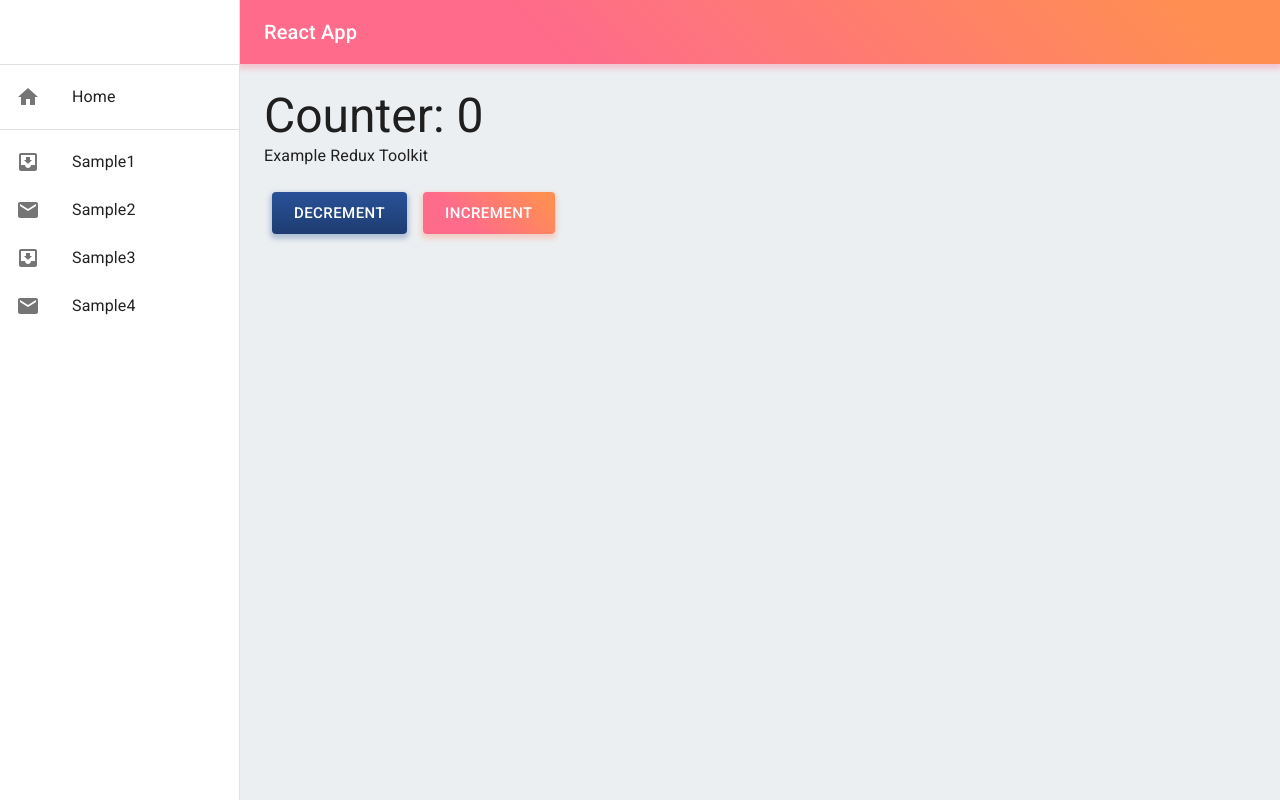
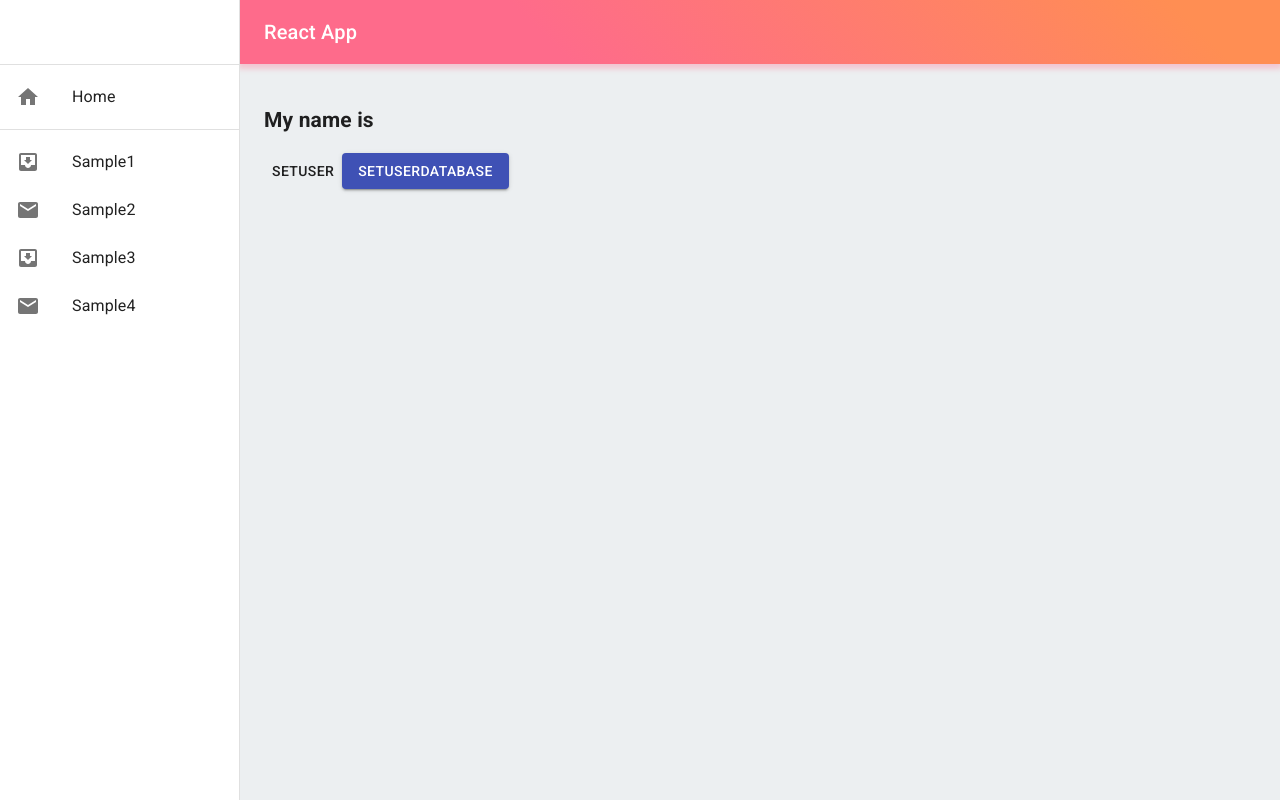
Before and after one commit to eleline/React-App-Template, a React (Create React App) app: page /counter in a window 1280 px wide. Built offline with nearby package versions, Linux system fonts and the light colour scheme.

Commit message:
ディレクトリ構造の修正

```diff
--- a/src/components/App/index.tsx
+++ b/src/components/App/index.tsx
@@ -1,69 +1,16 @@
 import React from 'react';
 import Counter from '../Counter';
+import UserList from '../UserList';
 import CustomDrawer from '../CustomDrawer';
 import { StylesProvider } from '@material-ui/styles';
-import {
-	createStyles,
-	makeStyles,
-	useTheme,
-	Theme,
-} from '@material-ui/core/styles';
-import AppBar from '@material-ui/core/AppBar';
+import { useTheme } from '@material-ui/core/styles';
 import Toolbar from '@material-ui/core/Toolbar';
 import Drawer from '@material-ui/core/Drawer';
 import Hidden from '@material-ui/core/Hidden';
 import Typography from '@material-ui/core/Typography';
 import IconButton from '@material-ui/core/IconButton';
 import MenuIcon from '@material-ui/icons/Menu';
-import blueGrey from '@material-ui/core/colors/blueGrey';
-import styled from 'styled-components';
-
-const drawerWidth = 240;
-
-const useStyles = makeStyles((theme: Theme) =>
-	createStyles({
-		root: {
-			display: 'flex',
-		},
-		drawer: {
-			[theme.breakpoints.up('sm')]: {
-				width: drawerWidth,
-				flexShrink: 0,
-			},
-		},
-		appBar: {
-			[theme.breakpoints.up('sm')]: {
-				width: `calc(100% - ${drawerWidth}px)`,
-				marginLeft: drawerWidth,
-			},
-		},
-		menuButton: {
-			marginRight: theme.spacing(2),
-			[theme.breakpoints.up('sm')]: {
-				display: 'none',
-			},
-		},
-		toolbar: theme.mixins.toolbar,
-		drawerPaper: {
-			width: drawerWidth,
-		},
-		content: {
-			flexGrow: 1,
-			padding: theme.spacing(3),
-		},
-	}),
-);
-
-const backgroundColor = blueGrey[50];
-const CustomAppBar = styled(AppBar)`
-	background: linear-gradient(45deg, #fe6b8b 30%, #ff8e53 90%);
-	box-shadow: 0 3px 5px 2px rgba(255, 105, 135, 0.3);
-`;
-const AppArea = styled.div`
-	width: 100vw;
-	height: 100vh;
-	background-color: ${backgroundColor};
-`;
+import { useStyles, AppArea, CustomAppBar } from './style';
 
 interface ResponsiveDrawerProps {
 	container?: Element;
@@ -131,7 +78,7 @@ const App = (props: ResponsiveDrawerProps) => {
 					</nav>
 					<main className={classes.content}>
 						<div className={classes.toolbar} />
-						<Counter />
+						<UserList />
 					</main>
 				</div>
 			</AppArea>
--- /dev/null
+++ b/src/components/App/style.ts
@@ -0,0 +1,52 @@
+import { createStyles, makeStyles, Theme } from '@material-ui/core/styles';
+import AppBar from '@material-ui/core/AppBar';
+import blueGrey from '@material-ui/core/colors/blueGrey';
+import styled from 'styled-components';
+
+const drawerWidth = 240;
+
+export const useStyles = makeStyles((theme: Theme) =>
+	createStyles({
+		root: {
+			display: 'flex',
+		},
+		drawer: {
+			[theme.breakpoints.up('sm')]: {
+				width: drawerWidth,
+				flexShrink: 0,
+			},
+		},
+		appBar: {
+			[theme.breakpoints.up('sm')]: {
+				width: `calc(100% - ${drawerWidth}px)`,
+				marginLeft: drawerWidth,
+			},
+		},
+		menuButton: {
+			marginRight: theme.spacing(2),
+			[theme.breakpoints.up('sm')]: {
+				display: 'none',
+			},
+		},
+		toolbar: theme.mixins.toolbar,
+		drawerPaper: {
+			width: drawerWidth,
+		},
+		content: {
+			flexGrow: 1,
+			padding: theme.spacing(3),
+		},
+	}),
+);
+
+const backgroundColor = blueGrey[50];
+
+export const CustomAppBar = styled(AppBar)`
+	background: linear-gradient(45deg, #fe6b8b 30%, #ff8e53 90%);
+	box-shadow: 0 3px 5px 2px rgba(255, 105, 135, 0.3);
+`;
+export const AppArea = styled.div`
+	width: 100vw;
+	height: 100vh;
+	background-color: ${backgroundColor};
+`;
--- a/src/components/UserList/index.tsx
+++ b/src/components/UserList/index.tsx
@@ -1,6 +1,7 @@
 import React from 'react';
 import { useDispatch, useSelector } from 'react-redux';
 import Button from '@material-ui/core/Button';
+import userListModule from '../../store/UserList';
 
 interface UserState {
 	user: {
@@ -10,13 +11,28 @@ interface UserState {
 }
 
 const UserList: React.FC = () => {
-	const dispatch = useDispatch;
-	const counter = useSelector((state: UserState) => state.user);
+	const dispatch = useDispatch();
+	const user = useSelector((state: UserState) => state.user);
+	console.log(user);
+
+	const testUser = {
+		user: {
+			name: 'RF',
+			age: 20,
+		},
+	};
+
+	const setUser = () => dispatch(userListModule.actions.setUser(testUser));
+	const setUserDatabase = () =>
+		dispatch(userListModule.actions.setUserDatabase({}));
 
 	return (
 		<>
-			<p>Test</p>
-			<Button>Click</Button>
+			<h2>My name is {user.name}</h2>
+			<Button onClick={setUser}>setUser</Button>
+			<Button variant="contained" color="primary" onClick={setUserDatabase}>
+				setUserDatabase
+			</Button>
 		</>
 	);
 };
--- a/src/store/UserList/index.tsx
+++ b/src/store/UserList/index.tsx
@@ -1,26 +1,43 @@
-import { createSlice } from '@reduxjs/toolkit';
+import { createSlice, PayloadAction } from '@reduxjs/toolkit';
 import { DispatchProp } from 'react-redux';
 import { get, test } from '../../api/firebase';
+
+interface userState {
+	user: {
+		name: string;
+		age: number;
+	};
+}
+
+const initialState: userState = {
+	user: {
+		name: '',
+		age: 0,
+	},
+};
 
 // createSlice() で actions と reducers を一気に生成
 const userListModule = createSlice({
 	name: 'user',
-	initialState: {
-		name,
-	},
+	initialState: initialState,
 	reducers: {
-		fetch: (state, action) => state,
+		setUser: (state, action: PayloadAction<userState>) => action.payload,
+		setUserDatabase: (state, action) => state,
 	},
 });
 
-export const getUserAsyncTask = () => {
-	return async function(dispatch: DispatchProp) {
-		try {
-			test();
-		} catch (e) {
-			console.error(e);
-		}
-	};
-};
+// export const getUserAsyncTask = () => {
+// 	return async function(
+// 		dispatch: DispatchProp,
+// 		action: PayloadAction<userState>,
+// 	) {
+// 		console.log(action.payload);
+// 		try {
+// 			test();
+// 		} catch (e) {
+// 			console.error(e);
+// 		}
+// 	};
+// };
 
 export default userListModule;
--- a/src/store/store.ts
+++ b/src/store/store.ts
@@ -5,10 +5,12 @@ import {
 } from '@reduxjs/toolkit';
 import logger from 'redux-logger';
 import counterModule from './Counter';
+import userListModule from './UserList';
 
 // rootReducer
 const rootReducer = combineReducers({
 	counter: counterModule.reducer,
+	user: userListModule.reducer,
 });
 
 // setup
```
